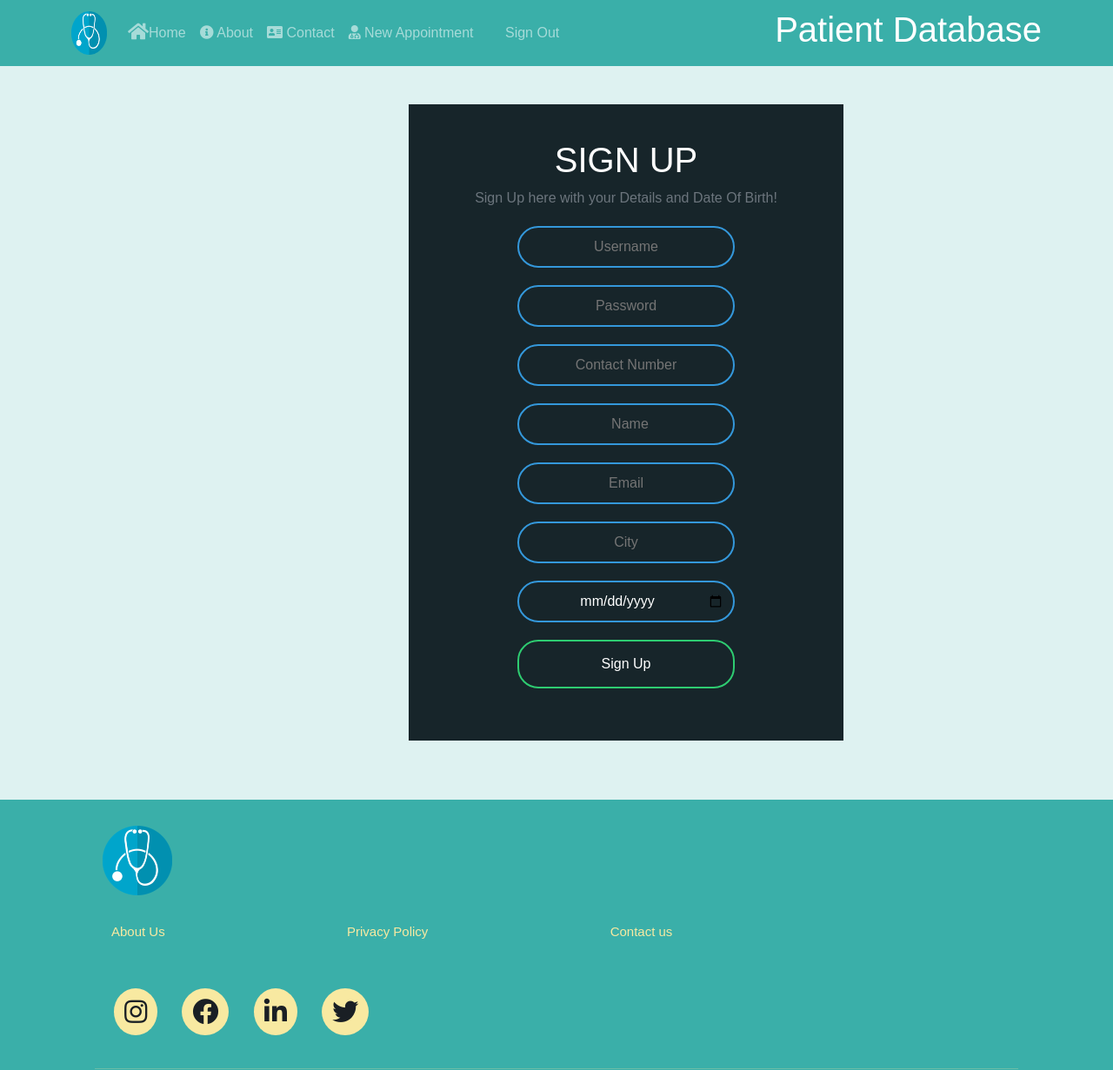
After one commit to Rajeev064/front, a Flask app: template templates/sign-up.html in a window 1280 px wide. The commit adds this page. Shown: the whole page at 87% size. Run offline with Flask 2, Linux system fonts and the light colour scheme; the template is opened without the code that fills it, so the values that code supplies are empty; parts of the project's set-up code (start-up, migrations or seed data) failed here and were passed over; some libraries are stand-ins or nearby versions.

Commit message:
Sign up and log in pages added

```diff
--- a/app.py
+++ b/app.py
@@ -22,9 +22,9 @@ def bokeh():
         source=source,
         line_width=2
     )
-    fig.circle(x='dates', y='x',source=source, fill_color="#F8E9A1", size=8)
+    fig.circle(x='dates', y='x',source=source, fill_color="#DEF2F1", size=8)
     fig.add_tools(HoverTool(tooltips=[("Y", "@x")]))
-    fig.border_fill_color = "#a8d0e6"
+    fig.border_fill_color = "#DEF2F1"
     fig.min_border_right = 80
     s2 = figure(title='Hemoglobin',plot_width=400, plot_height=300, x_axis_type="datetime", responsive = True)
     source = ColumnDataSource(df)
@@ -34,9 +34,9 @@ def bokeh():
         source=source,
         line_width=2
     )
-    s2.circle(x='dates', y='x',source=source, fill_color="#F8E9A1", size=8)
+    s2.circle(x='dates', y='x',source=source, fill_color="#DEF2F1", size=8)
     s2.add_tools(HoverTool(tooltips=[("Y", "@x")]))
-    s2.border_fill_color = "#a8d0e6"
+    s2.border_fill_color = "#DEF2F1"
     s2.min_border_right = 80
     # create and another
     s3 = figure(title='Hemoglobin',plot_width=400, plot_height=300, x_axis_type="datetime", responsive = True)
@@ -47,9 +47,9 @@ def bokeh():
         source=source,
         line_width=2
     )
-    s3.circle(x='dates', y='x',source=source, fill_color="#F8E9A1", size=8)
+    s3.circle(x='dates', y='x',source=source, fill_color="#DEF2F1", size=8)
     s3.add_tools(HoverTool(tooltips=[("Y", "@x")]))
-    s3.border_fill_color = "#a8d0e6"
+    s3.border_fill_color = "#DEF2F1"
     s3.min_border_right = 80
     s4 = figure(title='Hemoglobin',plot_width=400, plot_height=300, x_axis_type="datetime", responsive = True)
     source = ColumnDataSource(df)
@@ -59,9 +59,9 @@ def bokeh():
         source=source,
         line_width=2
     )
-    s4.circle(x='dates', y='x',source=source, fill_color="#F8E9A1", size=8)
+    s4.circle(x='dates', y='x',source=source, fill_color="#DEF2F1", size=8)
     s4.add_tools(HoverTool(tooltips=[("Y", "@x")]))
-    s4.border_fill_color = "#a8d0e6"
+    s4.border_fill_color = "#DEF2F1"
     s4.min_border_right = 80
     s5 = figure(title='Hemoglobin',plot_width=400, plot_height=300, x_axis_type="datetime", responsive = True)
     source = ColumnDataSource(df)
@@ -71,9 +71,9 @@ def bokeh():
         source=source,
         line_width=2
     )
-    s5.circle(x='dates', y='x',source=source, fill_color="#F8E9A1", size=8)
+    s5.circle(x='dates', y='x',source=source, fill_color="#DEF2F1", size=8)
     s5.add_tools(HoverTool(tooltips=[("Y", "@x")]))
-    s5.border_fill_color = "#a8d0e6"
+    s5.border_fill_color = "#DEF2F1"
     s5.min_border_right = 80
     s6 = figure(title='Hemoglobin',plot_width=400, plot_height=300, x_axis_type="datetime", responsive = True)
     source = ColumnDataSource(df)
@@ -83,11 +83,11 @@ def bokeh():
         source=source,
         line_width=2
     )
-    s6.circle(x='dates', y='x',source=source, fill_color="#F8E9A1", size=8)
+    s6.circle(x='dates', y='x',source=source, fill_color="#DEF2F1", size=8)
     s6.add_tools(HoverTool(tooltips=[("Y", "@x")]))
-    s6.border_fill_color = "#a8d0e6"
+    s6.border_fill_color = "#DEF2F1"
     s6.min_border_right = 80
-    p = gridplot([[fig, s2,s3],[s4,s5,s6]])
+    p = gridplot([[fig, s2],[s3,s4],[s5,s6]])
     js_resources = INLINE.render_js()
     css_resources = INLINE.render_css()
     # render template
--- /dev/null
+++ b/static/sign-up.css
@@ -0,0 +1,234 @@
+body {
+    margin: 0;
+    padding: 0;
+    font-family: sans-serif;
+    background: #DEF2F1;
+}
+
+.card {
+    margin-bottom: 20px;
+    border: none;
+    z-index:3;
+}
+
+.box {
+    width: 500px;
+    padding: 40px;
+    position: absolute;
+    left: -100px;
+    background: #17252A;
+    text-align: center;
+    /*transition: 0.25s;*/s
+}
+
+.box input {
+    border: 0;
+    background: none;
+    display: block;
+    margin: 20px auto;
+    text-align: center;
+    border: 2px solid #3498db;
+    padding: 10px 10px;
+    width: 250px;
+    outline: none;
+    color: white;
+    border-radius: 24px;
+    transition: 0.25s
+}
+
+.box h1 {
+    color: white;
+    text-transform: uppercase;
+    font-weight: 500
+}
+
+.box input:focus {
+    width: 300px;
+    border-color: #2ecc71
+}
+
+.box input[type="submit"] {
+    border: 0;
+    background: none;
+    display: block;
+    margin: 20px auto;
+    text-align: center;
+    border: 2px solid #2ecc71;
+    padding: 14px 40px;
+    outline: none;
+    color: white;
+    border-radius: 24px;
+    transition: 0.25s;
+    cursor: pointer
+}
+
+.box input[type="submit"]:hover {
+    background: #2ecc71
+}
+
+/*Header*/
+.navbar {
+  background-color: #3AAFA9;
+}
+/*End Header Styling*/
+/*Footer*/
+.site-footer {
+    margin-top: 100px; /* Remove */
+    position: relative;
+    background-color:#3AAFA9;
+    width: 100%;
+    bottom: 0;
+  }
+
+  .site-footer .container {
+    max-width: 85%;
+    margin: 0 auto;
+    position: relative;
+    overflow: hidden;
+    padding-top: 20px;
+  }
+
+  .site-footer .container h1 {
+    font-size: 40px;
+  }
+
+  .site-footer .container h2 {
+    font-size: 40px;
+    float: right;
+  }
+
+  .site-footer .grid-container a {
+    color: #F8E9A1;
+    text-decoration: none;
+    font-size: 15px;
+    line-height: 16.25px;
+  }
+
+  .site-footer .grid-item {
+    padding: 10px;
+    color: #F8E9A1;
+  }
+  .grid-item a:hover {
+    color: #F76C6C !important;
+  }
+
+  .site-footer .grid-container .inner-grid-container {
+    display: grid;
+    grid-template-columns: auto auto auto auto;
+    text-align: left;
+  }
+
+  .site-footer .container hr {
+    display: block;
+    height: 1px;
+    border: 0; border-top: 1px solid #F8E9A1;
+    margin: 1px;
+    padding: 0;
+  }
+
+  .site-footer .container p {
+    font-size: 14px;
+    text-align: right;
+    color: #F8E9A1;
+    font-weight: 500;
+  }
+
+  .site-footer .container .logo-img {
+    width: 80px;
+    height: 80px;
+    cursor: pointer;
+  }
+
+  .site-footer .grid-container .grid-item .social-buttons {
+    padding-top: 20px;
+  }
+
+  .site-footer .grid-container .grid-item .social-buttons a {
+    display: inline-flex;
+    text-decoration: none;
+    font-size: 30px;
+    width: 60px;
+    height: 60px;
+    color: #1A1F24;
+    justify-content: center;
+    align-items: center;
+    position: relative;
+    margin: 0 8px;
+  }
+
+
+  .site-footer .grid-container .grid-item .social-buttons a i{
+    transition: 0.3s ease-in;
+  }
+
+  .site-footer .grid-container .grid-item .social-buttons a:hover i {
+    background: linear-gradient(45deg,#F8E9A1,#A2845C);
+    -webkit-background-clip: text;
+    -webkit-text-fill-color: transparent;
+    transform: scale(1.5);
+  }
+
+  .circle-icon {
+      background: #F8E9A1;
+      padding:12px;
+      border-radius: 50%;
+  }
+
+/*End Footer*/
+
+/*Responiveness*/
+/*// Small devices (landscape phones, 576px and up)*/
+@media (max-width: 576px)
+{
+    .box
+    {
+        width: 250px;
+        height: 700px;
+        padding: 20px;
+        right: 20px;
+        position: absolute;
+        background: #17252A;
+        text-align: center;
+        transition: 0.25s;
+        margin-right: 50px;
+    }
+
+.box input
+   {
+        border: 0;
+        background: none;
+        display: block;
+        margin: 20px auto;
+        text-align: center;
+        border: 2px solid #3498db;
+        padding: 10px 10px;
+        width: 150px;
+        outline: none;
+        color: white;
+        border-radius: 24px;
+        transition: 0.25s
+    }
+    .box input:focus
+    {
+        width: 200px;
+        border-color: #2ecc71
+    }
+
+    .box input[type="submit"]
+    {
+        border: 0;
+        background: none;
+        /*display: block;*/
+        margin: 20px auto;
+        text-align: center;
+        border: 2px solid #2ecc71;
+        padding: 14px 40px;
+        outline: none;
+        color: white;
+        border-radius: 24px;
+        transition: 0.25s;
+        cursor: pointer
+    }
+
+}
+/*End Responsive*/
--- a/static/style.css
+++ b/static/style.css
@@ -1,7 +1,7 @@
 .navbar{
     position: fixed;
     transition: 1s;
-    background-color: #24305E;
+    background-color: #3AAFA9;
   }
     .navbar-brand{
             color: #fff;
@@ -76,7 +76,7 @@
 .site-footer {
     margin-top: 100px; /* Remove */
     position: relative;
-    background-color:#24305E;
+    background-color:#3AAFA9;
     width: 100%;
     bottom: 0;
   }
--- a/templates/patients.html
+++ b/templates/patients.html
@@ -13,7 +13,7 @@
     <script src="https://maxcdn.bootstrapcdn.com/bootstrap/3.4.1/js/bootstrap.min.js"></script>
     <link rel="stylesheet" href="https://cdnjs.cloudflare.com/ajax/libs/font-awesome/5.11.2/css/all.css">
   </head>
-  <body style="background-color: #a8d0e6">
+  <body style="background-color: #DEF2F1">
     <div class="navbar navbar-fixed-top container-fluid" id="navbar">
       <div class="navbar-header">
        <button type="button" class="navbar-toggle navbar-default" data-toggle="collapse" data-target="#myNavbar">
@@ -35,7 +35,7 @@
    </div>
 
 
-    <div class="centered" style="display: block; margin: 75px auto; text-align: center; width: 1200px">
+    <div class="centered" style="display: block; margin: 75px auto; text-align: center; width: 800px">
       {{ plot_div|indent(4)|safe }}
     </div>
     <footer class="site-footer">
--- /dev/null
+++ b/templates/sign-up.html
@@ -0,0 +1,95 @@
+<!DOCTYPE html>
+<html>
+<head>
+	<meta charset="UTF-8">
+    <meta name="viewport" content="width=device-width, initial-scale=1.0">
+    <meta http-equiv="X-UA-Compatible" content="ie=edge">
+	<title>Sign Up</title>
+	<link href="https://cdn.jsdelivr.net/npm/bootstrap@5.0.0-beta3/dist/css/bootstrap.min.css" rel="stylesheet" integrity="sha384-eOJMYsd53ii+scO/bJGFsiCZc+5NDVN2yr8+0RDqr0Ql0h+rP48ckxlpbzKgwra6" crossorigin="anonymous">
+	<link rel="stylesheet" type="text/css" href="../static/sign-up.css">
+	<link rel="stylesheet" href="https://cdnjs.cloudflare.com/ajax/libs/font-awesome/4.7.0/css/font-awesome.min.css">
+   <link rel="stylesheet" href="https://cdnjs.cloudflare.com/ajax/libs/font-awesome/5.11.2/css/all.css">
+
+</head>
+<body>
+	  <header>
+    <nav class="navbar navbar-dark navbar-expand-sm fixed-top">
+        <div class="container">
+                <button class="navbar-toggler" type="button" data-toggle="collapse" data-target="#Navbar">
+                  <span class="navbar-toggler-icon"></span>
+                </button>
+            <a class="navbar-brand mr-auto" href="#"><img src="..\static\stethoscope-icon-2316460_640.png" height="50" width="41"></a>
+            <div class="collapse navbar-collapse" id="Navbar">
+               <ul class="navbar-nav mr auto">
+                <li class="nav-item"><a class="nav-link" href="#"><span class="fa fa-home fa-lg"> </span>Home</a></li>
+                  <li class="nav-item"><a class="nav-link" href="#"><i class="fa fa-info-circle"></i> </span>  About</a></li>
+                  <li class="nav-item"><a class="nav-link" href="#"><i class="fa fa-address-card"></i> </span>  Contact</a></li>
+                  <li class="nav-item"><a class="nav-link" href="/search"><i class="fa fa-user-md"></i> </span>  New Appointment</a></li>
+                  <li class="nav-item"><a class="nav-link" href="/logout"><i class="fa fa-sign-out"></i> </span>  Sign Out </a></li>
+                </ul>
+            </div>
+            <div>
+             <h1 style="color: white;"> Patient Database</h1>
+            </div>
+        </div>
+    </nav>
+  </header>
+  <p><br></p>
+  <p><br></p>
+  <p><br></p>
+
+<div class="container d-flex justify-content-center" style="margin: 0px;padding: 0px;height: 700px;">
+            <div class="card">
+                <form class="box">
+                    <h1>Sign Up</h1>
+                    <p class="text-muted"> Sign Up here with your Details and Date Of Birth!</p>
+                    <input type="text" name="" placeholder="Username">
+                    <input type="password" name="" placeholder="Password">
+                    <input type="text" name="" placeholder="Contact Number">
+                    <input type="text" name="" placeholder="  Name">
+                    <input type="email" name="" placeholder="Email">
+                    <input type="text" name="" placeholder="City">
+                    <input type="date" name="" placeholder="Date Of Birth">
+                    <input type="submit" name="" value="Sign Up" href="#">
+
+                </form>
+            </div>
+</div>
+    <footer class="site-footer">
+      <div class = "container">
+
+        <div class="grid-container">
+          <div class="grid-item">
+
+            <img src = "..\static\stethoscope-icon-2316460_640.png" class = "logo-img" width="80px" height="80px">
+
+          </div>
+
+          <div class="grid-item inner-grid-container">
+
+            <div class="grid-item"><a href="">About Us</a></div>
+            <div class="grid-item"><a href="">Privacy Policy</a></div>
+            <div class="grid-item"><a href="">Contact us</a></div>
+
+
+          </div>
+
+          <div class="grid-item">
+            <div class = "social-buttons">
+              <a href= ""><i class="fab fa-instagram circle-icon"></i></a>
+              <a href= ""><i class="fab fa-facebook circle-icon"></i></a>
+              <a href= ""><i class="fab fa-linkedin-in circle-icon"></i></a>
+              <a href= ""><i class="fab fa-twitter circle-icon"></i></a>
+            </div>
+          </div>
+        </div>
+        <br>
+        <hr>
+
+
+      </div>
+    </footer>
+</body>
+<script type="text/javascript" src="https://cdnjs.cloudflare.com/ajax/libs/jquery/3.2.1/jquery.min.js"></script>
+<script type="text/javascript" src="https://stackpath.bootstrapcdn.com/bootstrap/4.4.1/js/bootstrap.bundle.min.js"></script>
+</html>
```
Also changed, not shown: static/log-in.css (added, +233 -0 lines), templates/log-in.html (added, +90 -0 lines).
